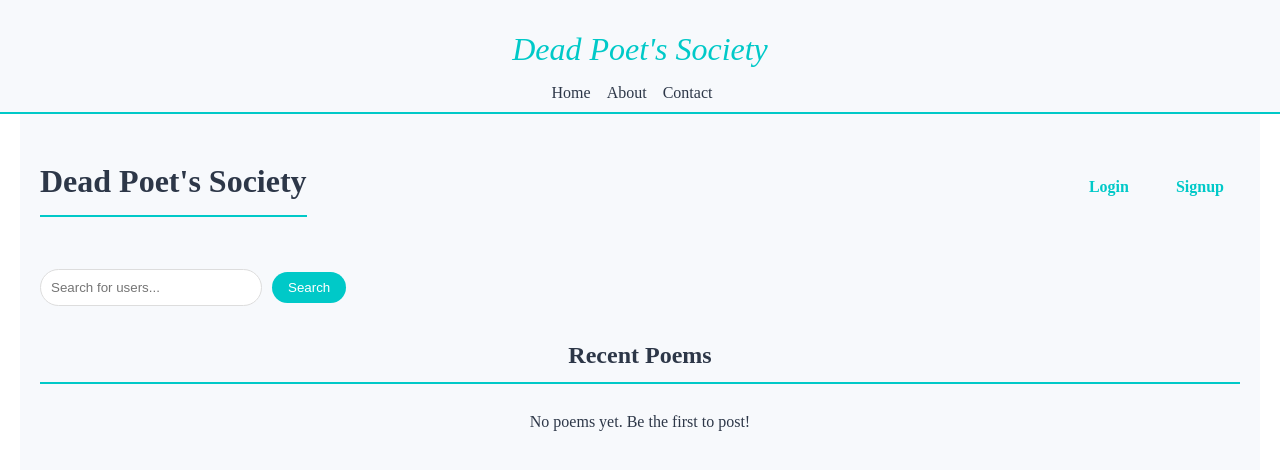
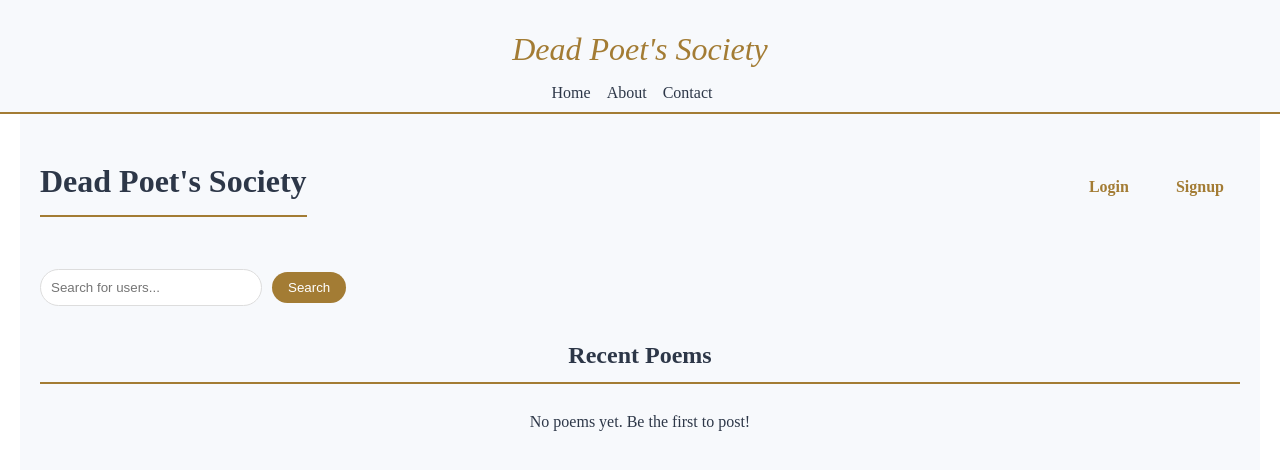
Before and after one commit to Shiven1412/dead-poets, a React (Create React App) app in the folder frontend/: page / in a window 1280 px wide. Shown: the top 470 px of the page. Built offline with nearby package versions, Linux system fonts and the light colour scheme.

Commit message:
frontend color fixed

```diff
--- a/frontend/src/theme.js
+++ b/frontend/src/theme.js
@@ -1,6 +1,6 @@
 export const colors = {
-  primary: '#00C9C8', // Cyan
-  secondary: '#FF6B9D', // Pink
+  primary: '#a37c34', // Cyan
+  secondary: '#7c1819', // Pink
   accent: '#FFD166', // Yellow
   background: '#F7F9FC',
   text: '#2D3748',
```
